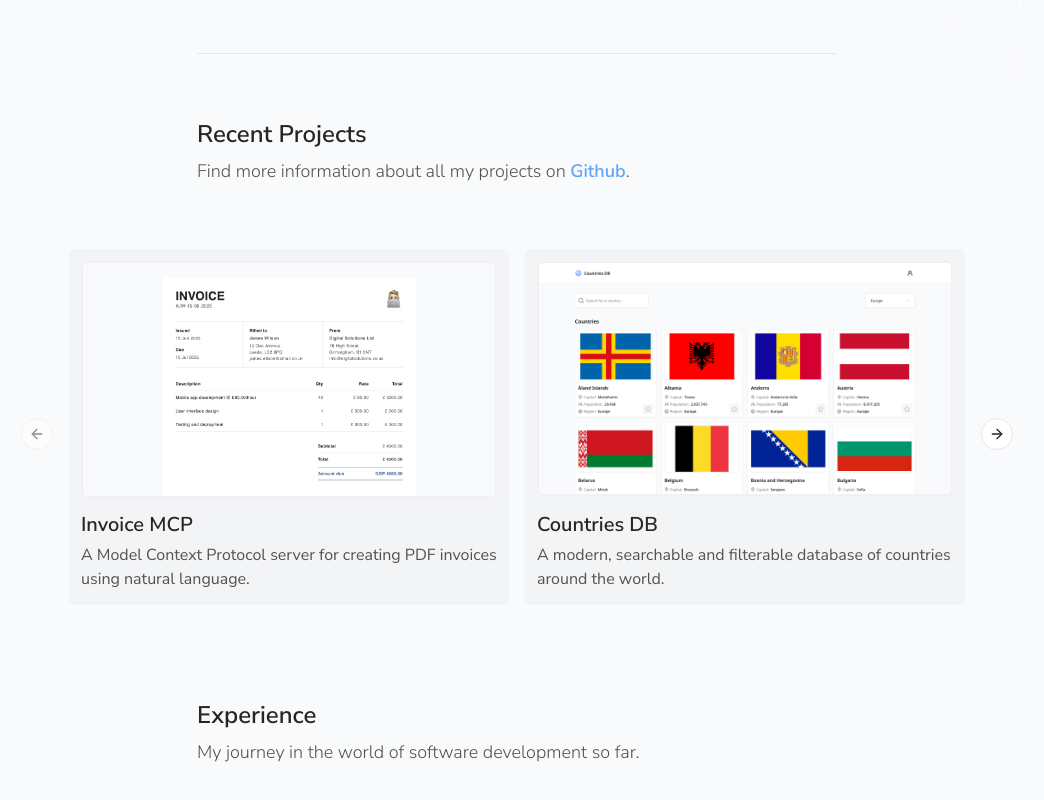
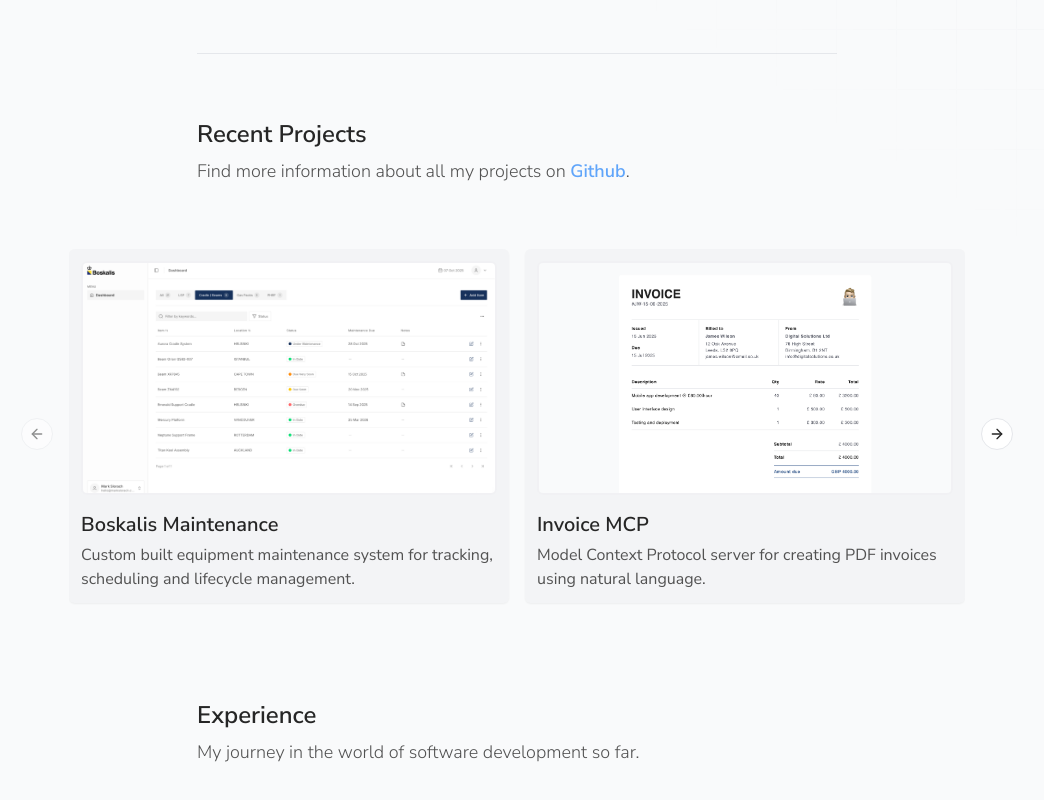
Before and after one commit to markslorach/markslorach.com, a Next.js app: page / in a window 1280 px wide. Shown: the part 450-1250 px from the top of the page, without its empty margins (123-1167 px from the left). Built offline with nearby package versions, Linux system fonts and the light colour scheme.

Commit message:
Update projects

```diff
--- a/app/components/ProjectCard.tsx
+++ b/app/components/ProjectCard.tsx
@@ -18,7 +18,7 @@ const ProjectCard = ({ project }: { project: Project }) => {
           width={960}
           height={540}
           priority
-          className="rounded-md border-2 border-gray-200/20"
+          className="rounded-md border-2 object-cover aspect-video border-gray-200/20"
         />
       </AspectRatio>
 
--- a/data/projects.ts
+++ b/data/projects.ts
@@ -3,8 +3,20 @@ import { Project } from "@/types/types";
 export const projects: Project[] = [
   {
     id: crypto.randomUUID(),
+    title: "Boskalis Maintenance",
+    description:
+      "Custom built equipment maintenance system for tracking, scheduling and lifecycle management.",
+    image: "/images/boskalis-maintenance.png",
+    href: null,
+    github: "https://github.com/markslorach/boskalis-maintenance.git",
+    slug: "boskalis-maintenance",
+    aria: "Link to github repository for Boskalis Maintenance",
+  },
+  {
+    id: crypto.randomUUID(),
     title: "Invoice MCP",
-    description: "A Model Context Protocol server for creating PDF invoices using natural language.",
+    description:
+      "Model Context Protocol server for creating PDF invoices using natural language.",
     image: "/images/invoice-mcp.png",
     href: null,
     github: "https://github.com/markslorach/invoice-mcp.git",
@@ -14,7 +26,8 @@ export const projects: Project[] = [
   {
     id: crypto.randomUUID(),
     title: "Countries DB",
-    description: "A modern, searchable and filterable database of countries around the world.",
+    description:
+      "Modern, searchable and filterable database of countries around the world.",
     image: "/images/countries-db.png",
     href: null,
     github: "https://github.com/markslorach/countries-db.git",
@@ -24,7 +37,8 @@ export const projects: Project[] = [
   {
     id: crypto.randomUUID(),
     title: "Pomodoro",
-    description: "A customisable Pomodoro timer designed for Notion embeds, the web and macOS.",
+    description:
+      "Customisable Pomodoro timer designed for Notion embeds, the web and macOS.",
     image: "/images/pomodoro.png",
     href: null,
     github: "https://github.com/markslorach/pomodoro.git",
```
Also changed, not shown: public/images/boskalis-maintenance.png (added).
